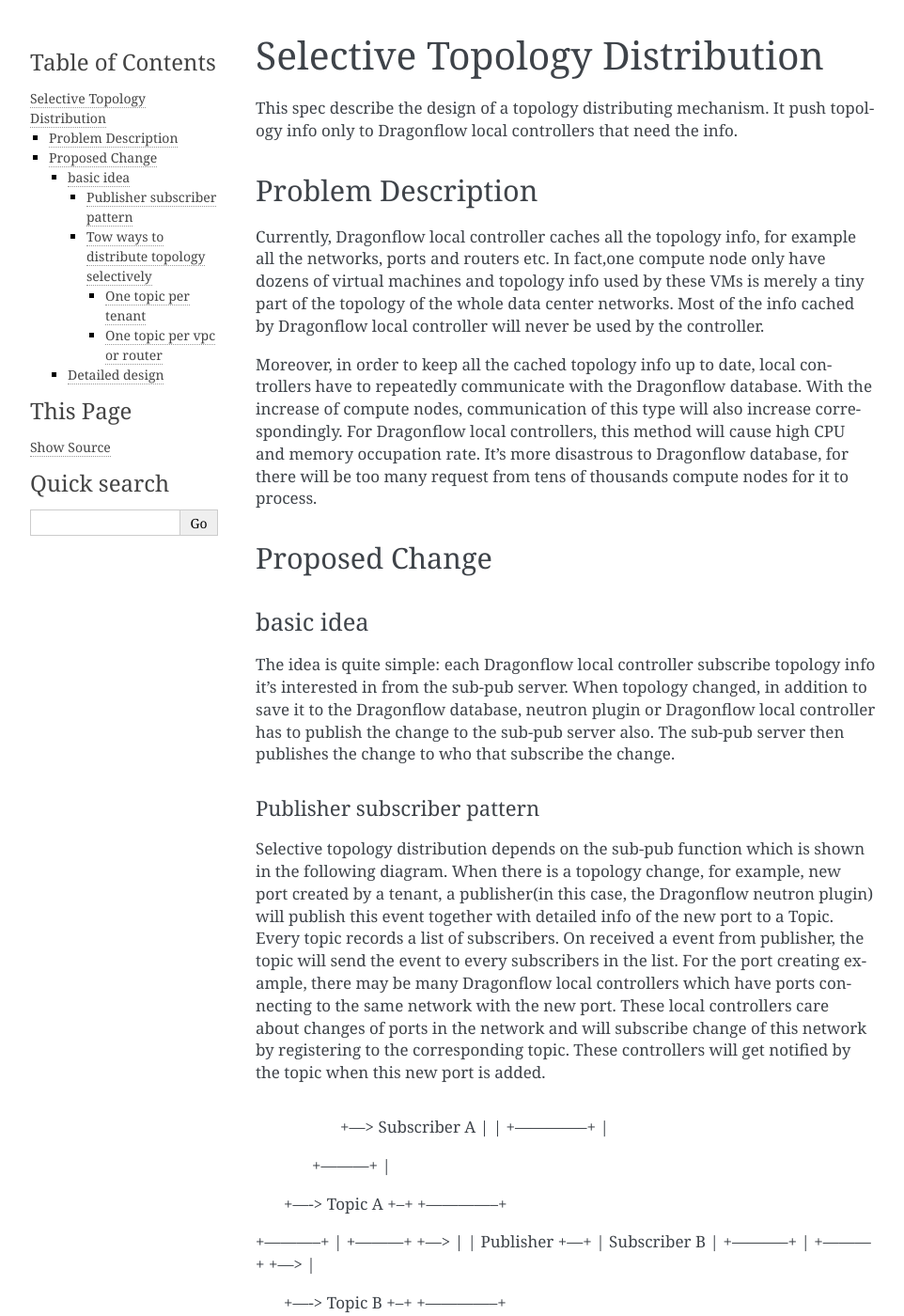
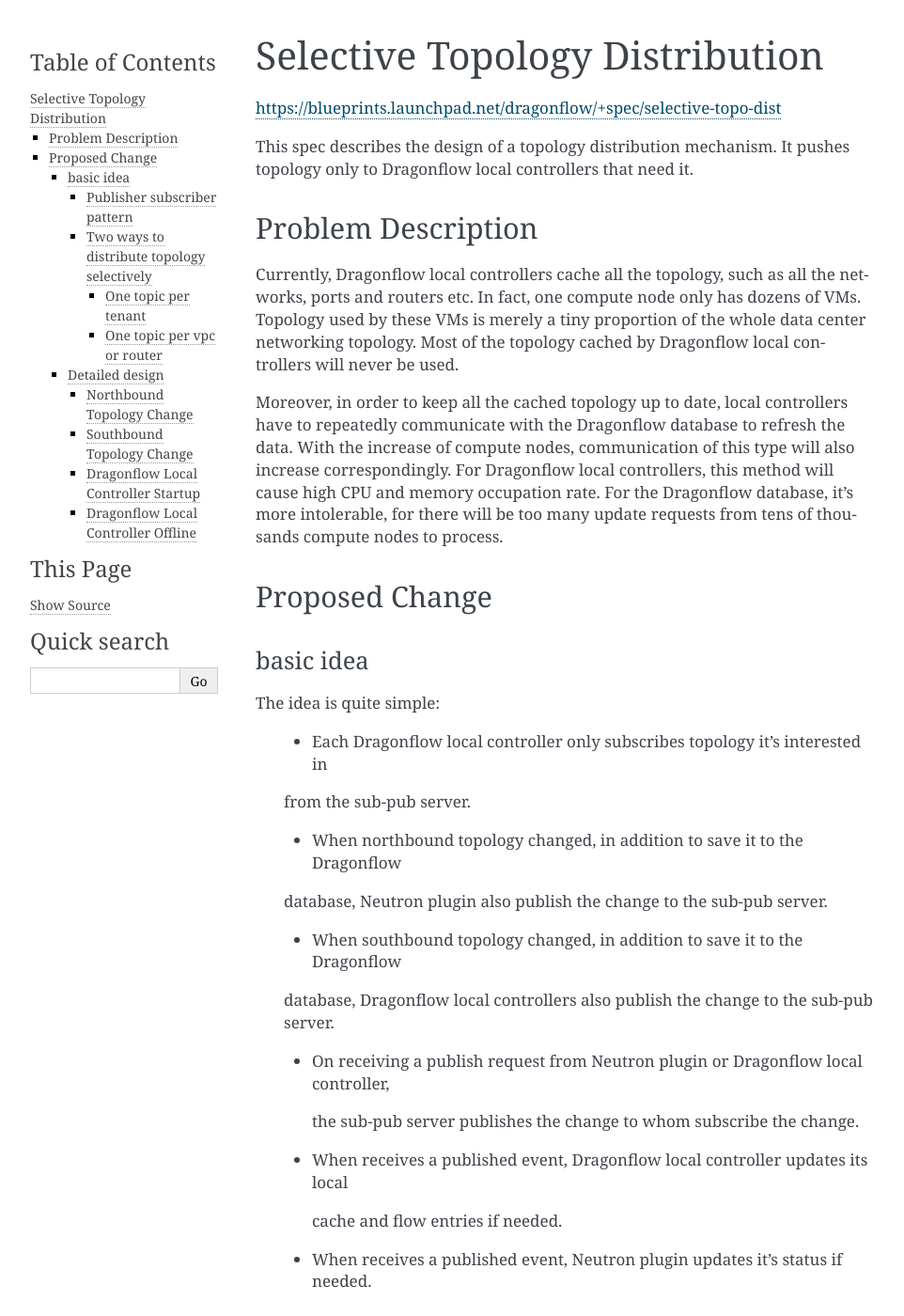
Before and after one commit to openstack-archive/dragonflow, a Sphinx documentation site: the page built from doc/source/specs/selective_topo_dist.rst, in a window 1280 px wide and 1400 px high. Shown: the whole window at 94% size, without its empty margins (148-1110 px from the left). Built offline with Sphinx 7.4.7, drawn with Linux system fonts in a browser that asks for light colours; pages that are not in the unit, such as notebooks, are missing from menus; some of the changed text lies outside the part shown.

Commit message:
Selective Topology Distribution
Change-Id: I32bb8f650ff4bd57f291cf4bb0ba8d6711eb9755

```diff
--- a/doc/source/specs/index.rst
+++ b/doc/source/specs/index.rst
@@ -35,6 +35,7 @@
     skeleton
     template
     distributed_dnat
+    mac_spoofing
     selective_topo_dist
 
 
--- a/doc/source/specs/selective_topo_dist.rst
+++ b/doc/source/specs/selective_topo_dist.rst
@@ -10,23 +10,26 @@
 Selective Topology Distribution
 ===============================
 
-This spec describe the design of a topology distributing mechanism. It push
-topology info only to Dragonflow local controllers that need the info.
+https://blueprints.launchpad.net/dragonflow/+spec/selective-topo-dist
+
+This spec describes the design of a topology distribution mechanism. It pushes
+topology only to Dragonflow local controllers that need it.
 
 Problem Description
 ===================
-Currently, Dragonflow local controller caches all the topology info, for example
-all the networks, ports and routers etc. In fact,one compute node only have dozens
-of virtual machines and topology info used by these VMs is merely a tiny part of
-the topology of the whole data center networks. Most of the info cached by Dragonflow
-local controller will never be used by the controller.
+Currently, Dragonflow local controllers cache all the topology, such as all the
+networks, ports and routers etc. In fact, one compute node only has dozens of VMs.
+Topology used by these VMs is merely a tiny proportion of the whole data center
+networking topology. Most of the topology cached by Dragonflow local controllers
+will never be used.
 
-Moreover, in order to keep all the cached topology info up to date, local controllers
-have to repeatedly communicate with the Dragonflow database. With the increase of
-compute nodes, communication of this type will also increase correspondingly. For
-Dragonflow local controllers, this method will cause high CPU and memory occupation
-rate. It's more disastrous to Dragonflow database, for there will be too many request
-from tens of thousands compute nodes for it to process.
+Moreover, in order to keep all the cached topology up to date, local controllers
+have to repeatedly communicate with the Dragonflow database to refresh the data.
+With the increase of compute nodes, communication of this type will also increase
+correspondingly. For Dragonflow local controllers, this method will cause high
+CPU and memory occupation rate. For the Dragonflow database, it's more intolerable,
+for there will be too many update requests from tens of thousands compute nodes
+to process.
 
 Proposed Change
 ===============
@@ -34,25 +37,39 @@
 basic idea
 ----------
 
-The idea is quite simple: each Dragonflow local controller subscribe topology info
-it's interested in from the sub-pub server. When topology changed, in addition to
-save it to the Dragonflow database, neutron plugin or Dragonflow local controller
-has to publish the change to the sub-pub server also. The sub-pub server then
-publishes the change to who that subscribe the change.
+The idea is quite simple:
+
+  * Each Dragonflow local controller only subscribes topology it's interested in
+  from the sub-pub server.
+
+  * When northbound topology changed, in addition to save it to the Dragonflow
+  database, Neutron plugin also publish the change to the sub-pub server.
+
+  * When southbound topology changed, in addition to save it to the Dragonflow
+  database, Dragonflow local controllers also publish the change to the sub-pub
+  server.
+
+  * On receiving a publish request from Neutron plugin or Dragonflow local controller,
+   the sub-pub server publishes the change to whom subscribe the change.
+
+  * When receives a published event, Dragonflow local controller updates its local
+   cache and flow entries if needed.
+
+  * When receives a published event, Neutron plugin updates it's status if needed.
 
 Publisher subscriber pattern
 ^^^^^^^^^^^^^^^^^^^^^^^^^^^^
 Selective topology distribution depends on the sub-pub function which is shown in
-the following diagram. When there is a topology change, for example, new port
-created by a tenant, a publisher(in this case, the Dragonflow neutron plugin) will
-publish this event together with detailed info of the new port to a Topic. Every
-topic records a list of subscribers. On received a event from publisher, the topic
-will send the event to every subscribers in the list. For the port creating example,
+the following diagram. When there is a topology change, for example, a new port
+is created by a tenant, a publisher (in this case, the Dragonflow Neutron plugin) will
+publish this event together with detailed info of the new port to a topic. Every
+topic maintains a list of subscribers. On receiving an event from publisher, the topic
+then sends the event to every subscriber in the list. For the port creating example,
 there may be many Dragonflow local controllers which have ports connecting to the
 same network with the new port. These local controllers care about changes of ports
 in the network and will subscribe change of this network by registering to the
 corresponding topic. These controllers will get notified by the topic when this
-new port is added.
+new port is created.
 
                                       +--------------+
                                   +---> Subscriber A |
@@ -70,44 +87,44 @@
                                   +---> Subscriber C |
                                       +--------------+
 
-Tow ways to distribute topology selectively
+Two ways to distribute topology selectively
 ^^^^^^^^^^^^^^^^^^^^^^^^^^^^^^^^^^^^^^^^^^^
-There are many type of topology change. In large scale data center, number of
+There are many types of topology change. In large scale data center, number of
 tenants is also considerable. There will be tons of topics if publish different
-events to different topics. The implementation will be too complex. Some degree
-of convergence have to be taken into accounted to simplify the situation. There
-are two way to converge the types of topology change.
+events to different topics. To simplify the implementation, some degree of convergence
+has to be taken into account. There are two ways to converge the types of topology
+change.
 
 One topic per tenant
 """"""""""""""""""""
-One tenant has only one topic. All kinds of change in topology of the tenant are
-sent to this topic.
+Every tenant has one and only one topic. All kinds of topology changes of the
+tenant are sent to this topic.
 
 **Pros**
 
-Easier for Publisher to decide which topic to public.
+Easier for Publishers to decide which topic to publish.
 
-Easier for Subscriber to decide which topic to subscribe.
+Easier for Subscribers to decide which topic to subscribe.
 
 **Cons**
 
-Subscriber will receive redundant event and store additional topology it will never
+Subscriber may receive redundant event and store additional topology it will never
 use.
 
 One topic per vpc or router
 """""""""""""""""""""""""""""""
-Every vpc or router has it own topic. For isolated network which doesn't connect
-to any router, it also it own topic. Change in topology are published to the
-corresponding topic.
+Every vpc or router has its own topic. For isolated networks which don't connect
+to any routers, they also have their own topics. Changes in topology are published
+to the corresponding topics.
 
 **Pros**
 
-Finer grained. When a tenant have many vpr or routers or isolated networks, Change
-in topology of different vpc or routers or networks will not affect each other.
+Finer grained. When a tenant has many vpc or routers or isolated networks, topology
+changes of different vpc, routers or networks will not affect each other.
 
 **Cons**
 
-Harder for subscriber and publisher to decide which topic they should subscribe
+Harder for subscribers and publishers to decide which topic they should subscribe
 or publish.
 
 Here, I will only discuss the first way for simplicity.
@@ -142,37 +163,65 @@
 In the above diagram, Dragonflow local controller 2 has no VMs belong to tenant1.
 It will not subscribe tenant1's topic and therefore will not get notified.
 
-Processing of other northbound topology change, such as creating, deleting or
-modifying router, network and port are same as the above example.
+Processing of other northbound topology changes, such as creating, deleting or
+modifying router, network and port is same as the above example.
 
 Southbound Topology Change
-""""""""""""""""""""""""""
+^^^^^^^^^^^^^^^^^^^^^^^^^^
 
-When nova startup a VM on a host, it will insert a port on the corresponding OVS
-bridge. On knowing a new OVS port online, Dragonflow local controller queries
-port's topology from database and knows which tenant the port belongs to. After
-that, local controller will subscribe the tenant's topic.
+When nova starts a VM in a compute node, it will insert a port on the corresponding
+OVS bridge.
 
-+----------------+ +------------------+
-| sub/pub server | | Dragonflow local |
-+------+---------+ | Controller 1     |
-       |           +--------+---------+
-       |                    |
-       |                    |
-       |                    +----+ new OVS port
-       |                    |    | online
-       |                    <----+
-       |                    |
-       |                 Get port's topology
-       |                 from database
-       |                    |
-       | subscribe(tenant1) |
-       <--------------------+
-       |                    |
-       |                    |
-       +                    +
+* By monitoring OVSDB, Dragonflow local controller get notified when the new port
+is added on OVS bridge.
+
+* Dragonflow local controller queries the port's topology from Dragonflow database
+and knows which tenant the port belongs to.
+
+* Dragonflow local controller queries local cache to see if it has subscribed the
+tenant topic.
+
+  + If local controller has already subscribed the tenant's topic. This means there
+  already are local ports of the same tenant. It will not subscribe the topic again.
+
+  + If local controller hasn't subscribed the tenant's topic. This means the new
+  port is the only local port in the compute node belongs to the tenant. Local
+  controller will subscribe the tenant's topic.
+
++----------+   +----------------+ +------------------+
+| database |   | sub/pub server | | Dragonflow local |
++-----+----+   +------+---------+ | Controller 1     |
+      |               |           +--------+---------+
+      |               |                    |
+      |               |                    |
+      |               |                    +----+ new OVS port
+      |               |                    |    | online
+      |               |                    <----+
+      |  Get port's topology form database |
+      <------------------------------------+
+      |               |                    |
+      |               |                    |
+      |               | subscribe(tenant1) |
+      |               <--------------------+
+      |               |                    |
+      |               |                    |
+      +               +                    +
+
 
 If nova remove a port from OVS bridge, local controller will check if it's the
-tenant's last port on the host. If it is, local controller will unsubscribe the
-tenant's topic and will not receive any further event of the tenant's topology
-change.
+tenant's last port on the compute node. If it is, local controller will unsubscribe
+the tenant's topic and will not receive any further event of the tenant's topology
+changes.
+
+Dragonflow Local Controller Startup
+^^^^^^^^^^^^^^^^^^^^^^^^^^^^^^^^^^^
+On startup, local controller will get all ports being attached to OVS bridge by
+querying OVSDB. Once getting all these local ports, local controller will query
+ports' topology from Dragonflow database and subscribe the corresponding topics of
+the ports. This is done for every local port, as described in the previous section.
+
+Dragonflow Local Controller Offline
+^^^^^^^^^^^^^^^^^^^^^^^^^^^^^^^^^^^
+If one local controller exit, for example, killed by administrator for maintenance,
+connection to the sub-pub server will lose. It's the sub-pub server's responsibility
+to remove the local controller from all topics it has subscribed.
```
Also changed, not shown: other parts of doc/source/specs/selective_topo_dist.rst (+12 -8 lines).
